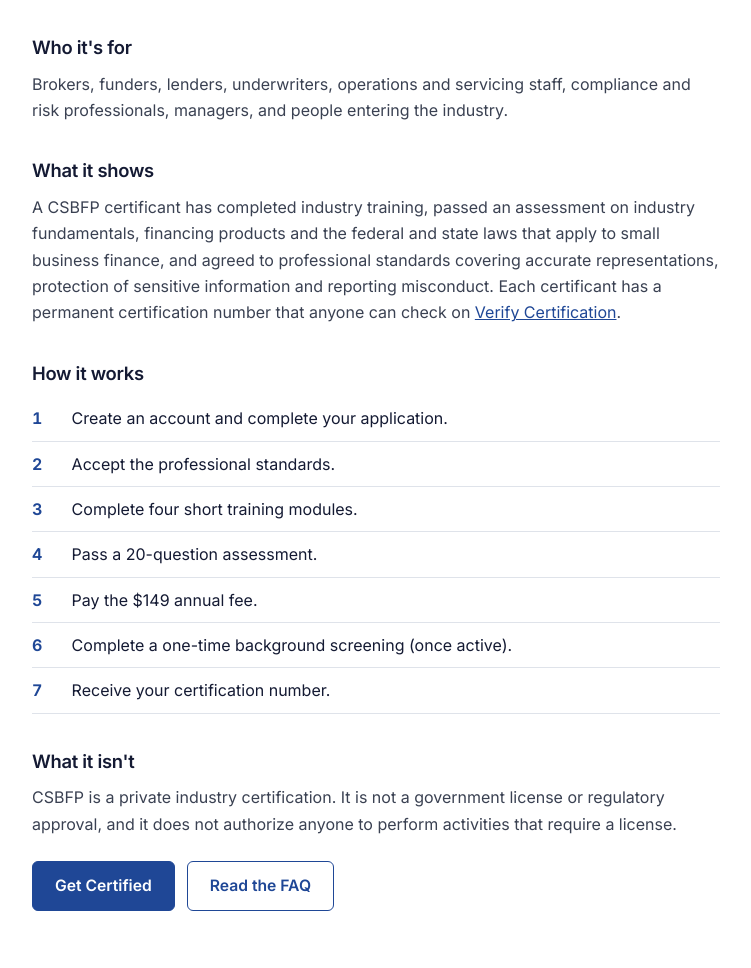
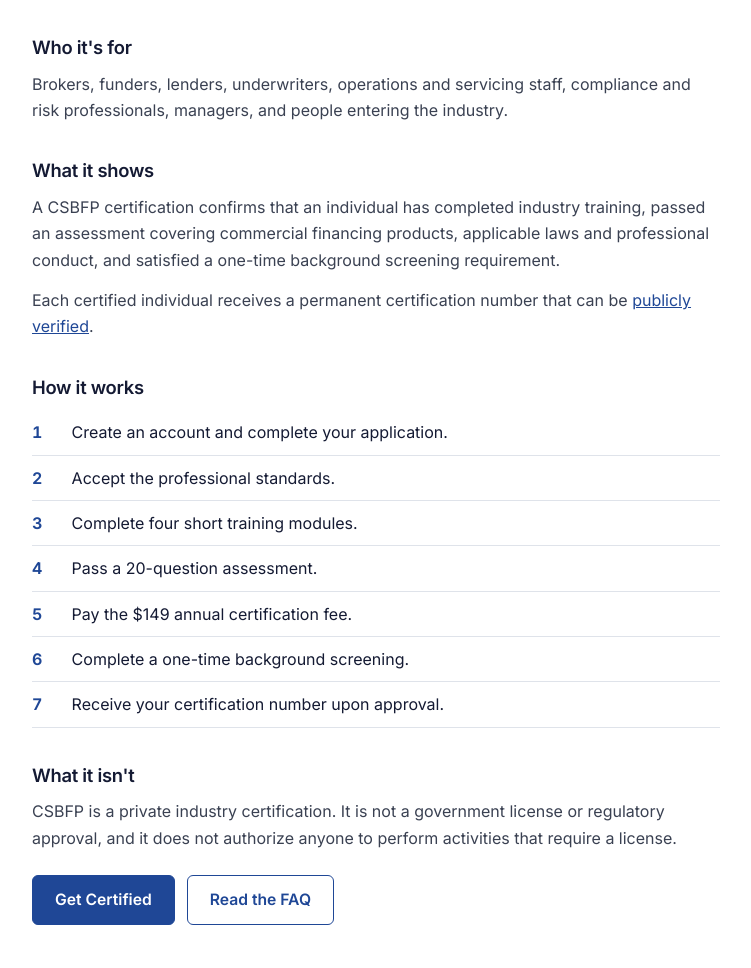
Before and after one commit to aquamark-io/csbfp, a Node server app: page /about in a window 1280 px wide. Shown: the part 246-1214 px from the top of the page, without its empty margins (264-1015 px from the left). Run offline with Node 20, Linux system fonts and the light colour scheme.

Commit message:
About: updated What it shows and How it works
Co-Authored-By: Claude Opus 5.5 <noreply@anthropic.com>
Claude-Session: https://claude.ai/code/session_01G6gvxo4A4ADJDKLyzumwvs

```diff
--- a/views/about.ejs
+++ b/views/about.ejs
@@ -6,7 +6,8 @@
 <p>Brokers, funders, lenders, underwriters, operations and servicing staff, compliance and risk professionals, managers, and people entering the industry.</p>
 
 <h2>What it shows</h2>
-<p>A CSBFP certificant has completed industry training, passed an assessment on industry fundamentals, financing products and the federal and state laws that apply to small business finance, and agreed to professional standards covering accurate representations, protection of sensitive information and reporting misconduct. Each certificant has a permanent certification number that anyone can check on <a href="/verify">Verify Certification</a>.</p>
+<p>A CSBFP certification confirms that an individual has completed industry training, passed an assessment covering commercial financing products, applicable laws and professional conduct, and satisfied a one-time background screening requirement.</p>
+<p>Each certified individual receives a permanent certification number that can be <a href="/verify">publicly verified</a>.</p>
 
 <h2>How it works</h2>
 <ol class="numbered">
@@ -14,9 +15,9 @@
   <li>Accept the professional standards.</li>
   <li>Complete four short training modules.</li>
   <li>Pass a 20-question assessment.</li>
-  <li>Pay the <%= program.annualFee %> annual fee.</li>
-  <li>Complete a one-time background screening<% if (!screeningEnabled) { %> (once active)<% } %>.</li>
-  <li>Receive your certification number.</li>
+  <li>Pay the <%= program.annualFee %> annual certification fee.</li>
+  <li>Complete a one-time background screening.</li>
+  <li>Receive your certification number upon approval.</li>
 </ol>
 
 <h2>What it isn't</h2>
```
